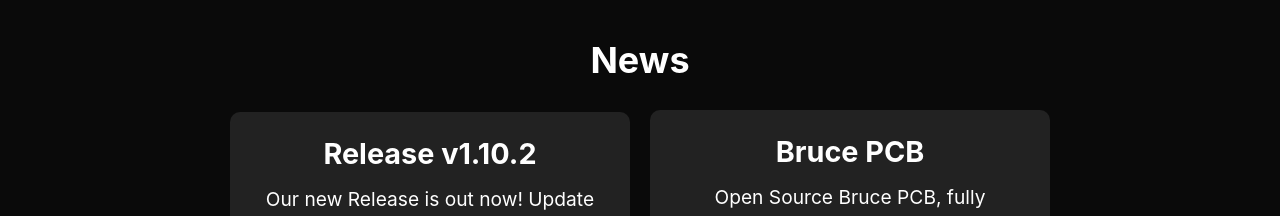
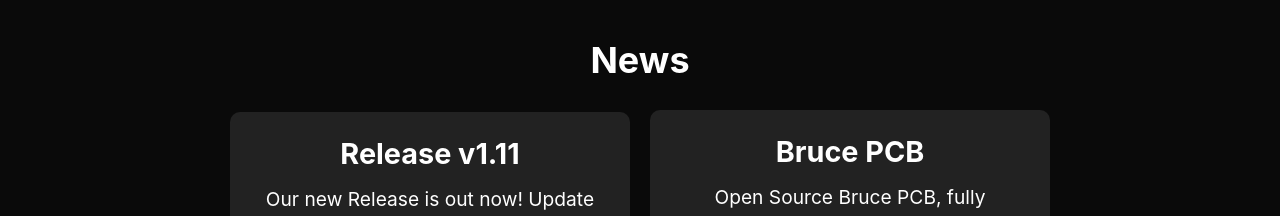
Before and after one commit to pr3y/Bruce, a SvelteKit app: page / in a window 1280 px wide. Shown: the part 1000-1216 px from the top of the page. Built offline with nearby package versions, Linux system fonts and the light colour scheme.

Commit message:
version fix

```diff
--- a/src/routes/+page.svelte
+++ b/src/routes/+page.svelte
@@ -1,6 +1,6 @@
 <script lang="ts">
 	import { onMount } from 'svelte';
-	const VERSION = '1.10.2';
+	const VERSION = '1.11';
 
 	import Card from '$lib/components/Card.svelte';
 	import News from '$lib/components/News.svelte';
```
